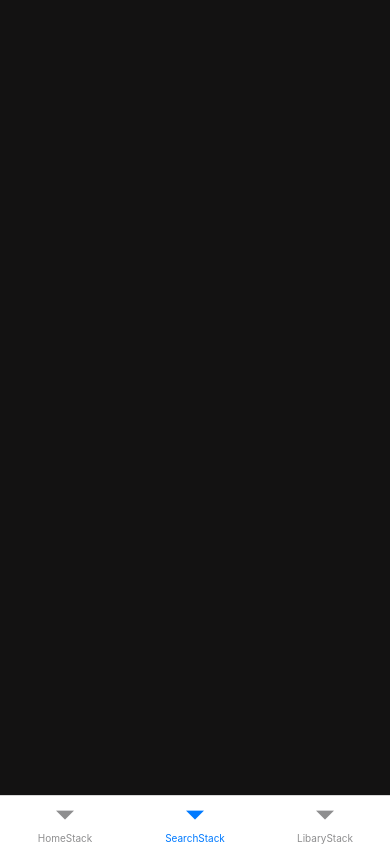
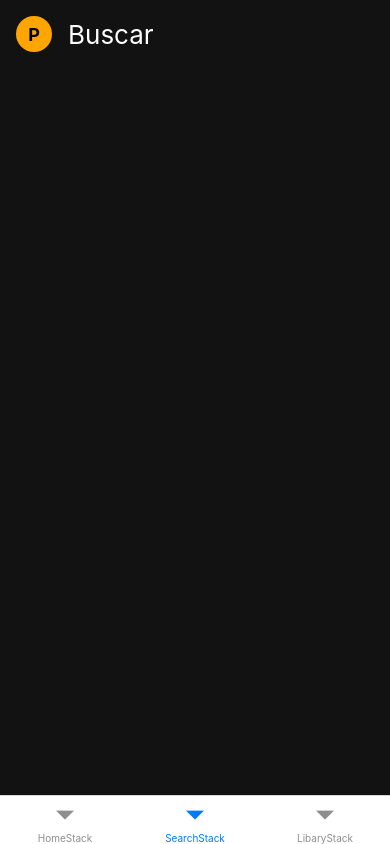
Before and after one commit to pedrokpdo/replica-spotify, a React Native app: screen /SearchStack in a window 390 px wide. Built offline with nearby package versions, Linux system fonts and the light colour scheme.

Commit message:
MainHeaderComponent

```diff
--- /dev/null
+++ b/src/components/MainHeader/index.tsx
@@ -0,0 +1,13 @@
+import React from "react";
+import { AvatarComponent } from "../AvatarComponent";
+import { Row } from "../funcionais/RowComponent";
+import { Title } from "../funcionais/TitleComponent";
+
+export const MainHeader = () => {
+    return (
+        <Row style={{ alignItems: 'center' }}>
+            <AvatarComponent/>
+            <Title style={{ marginLeft: 16, fontSize: 26 }}>Buscar</Title>
+        </Row>
+    )
+}
--- a/src/screens/SearchScreen/index.tsx
+++ b/src/screens/SearchScreen/index.tsx
@@ -1,9 +1,14 @@
 import React from "react";
 import { ContainerComponent } from "../../components/funcionais/ContainerComponent";
+import { Space } from "../../components/funcionais/SpaceComponent";
+import { MainHeader } from "../../components/MainHeader";
 
 export const SearchScreen = () => {
     return (
         <ContainerComponent>
+            <Space top={2}>
+                <MainHeader />
+            </Space>
 
         </ContainerComponent>
     )
```
